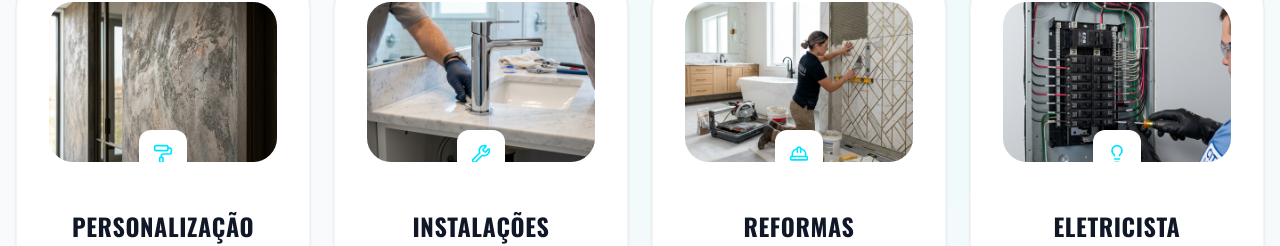
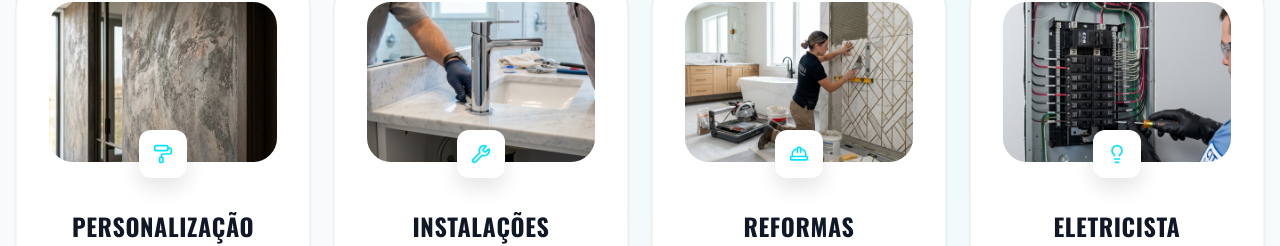
Before and after one commit to mayconnegocioshto3/Site-Innova, a Next.js app: page / in a window 1280 px wide. Shown: the part 3197-3443 px from the top of the page. Built offline with nearby package versions, Linux system fonts and the light colour scheme.

Commit message:
fix: prevent icons from being clipped in MultiservicesSection

```diff
--- a/src/components/MultiservicesSection.tsx
+++ b/src/components/MultiservicesSection.tsx
@@ -56,8 +56,10 @@ export default function MultiservicesSection() {
                 {/* Subtle border accent on hover */}
                 <div className="absolute bottom-0 left-0 right-0 h-1.5 bg-[var(--color-innova-yellow)] scale-x-0 group-hover:scale-x-100 origin-center transition-transform duration-500 rounded-b-[2.5rem]"></div>
 
-                {/* Image Container */}
-                <div className="relative w-full h-40 mb-8 rounded-3xl overflow-hidden shadow-inner bg-gray-100">
+                {/* Image Container Wrapper for overlapping icon */}
+                <div className="relative w-full mb-8">
+                  {/* Image Container with overflow hidden */}
+                  <div className="relative w-full h-40 rounded-3xl overflow-hidden shadow-inner bg-gray-100">
                     <Image
                       src={service.image}
                       alt={service.title}
@@ -65,9 +67,10 @@ export default function MultiservicesSection() {
                       className="object-cover transition-transform duration-700 group-hover:scale-110"
                     />
                     <div className="absolute inset-0 bg-gradient-to-t from-black/60 via-transparent to-transparent opacity-0 group-hover:opacity-100 transition-opacity duration-500"></div>
+                  </div>
 
-                  {/* Icon floating over image or replacing it? Let's put it slightly overlapping */}
-                  <div className="absolute -bottom-4 left-1/2 -translate-x-1/2 w-12 h-12 rounded-xl bg-white shadow-lg flex items-center justify-center z-20 group-hover:bg-[var(--color-innova-yellow)] transition-colors duration-500">
+                  {/* Icon floating over image (Not clipped because it's outside the overflow-hidden wrapper) */}
+                  <div className="absolute -bottom-4 left-1/2 -translate-x-1/2 w-12 h-12 rounded-xl bg-white shadow-[0_10px_20px_rgba(0,0,0,0.1)] flex items-center justify-center z-20 group-hover:bg-[var(--color-innova-yellow)] transition-colors duration-500">
                     {IconComponent && (
                       <IconComponent
                         className="w-5 h-5 text-[var(--color-innova-cyan)] group-hover:text-black transition-colors duration-500"
```
Lines whose indentation alone changed are shown as unchanged.
